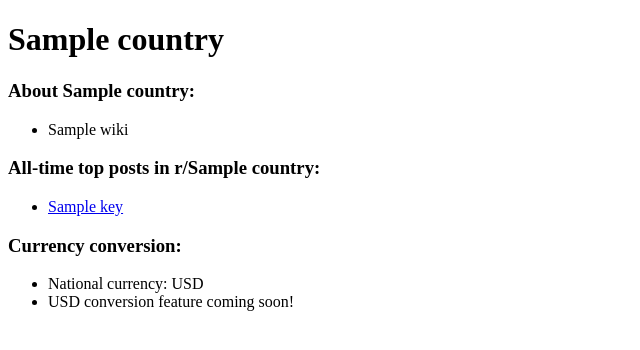
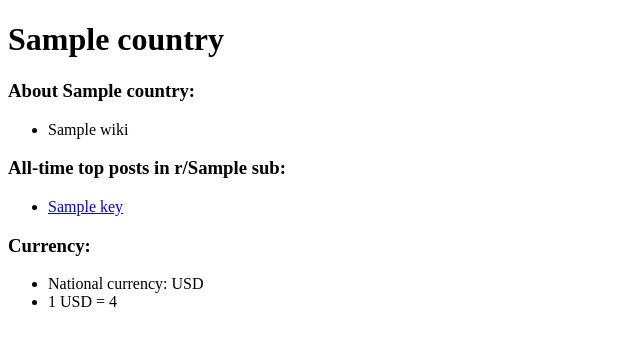
Before and after one commit to jonstod/euro-travel-guide, a Flask app: template templates/country.html in a window 1280 px wide. Shown: the top 350 px of the page, without its empty margins (0-640 px from the left). Run offline with Flask 2, Linux system fonts and the light colour scheme; the template is opened without the code that fills it: most values are stand-ins (such as "Sample title", 1, 10 or a date in 2020).

Commit message:
Content revision

```diff
--- a/templates/country.html
+++ b/templates/country.html
@@ -1,6 +1,7 @@
 <!DOCTYPE html>
 <html>
 <head>
+    <link rel="shortcut icon" href="{{ url_for('static', filename='favicon.ico') }}">
     <title>{{country}}</title>
     </head>
     <body>
@@ -9,17 +10,17 @@
         <h3>About {{country}}:</h3>
         <ul><li>{{wiki}}</li></ul>
 
-        <h3>All-time top posts in r/{{country}}:</h3>
+        <h3>All-time top posts in r/{{sub}}:</h3>
         <ul>
             {% for key, val in posts.items() %}
                 <li><a href="{{val}}">{{key}}</a></li>
             {% endfor %}
         </ul>
 
-        <h3>Currency conversion:</h3>
+        <h3>Currency:</h3>
         <ul>
             <li>National currency: {{currency}}</li>
-            <li>USD conversion feature coming soon!</li>
+            <li>1 {{currency}} = {{conv_rate}}</li>
         </ul>
     </body>
 </html>
--- a/templates/index.html
+++ b/templates/index.html
@@ -1,6 +1,7 @@
 <!DOCTYPE html>
 <html>
 <head>
+    <link rel="shortcut icon" href="{{ url_for('static', filename='favicon.ico') }}">
     <title>European Travel Guide - Home</title>
     </head>
     <body>
```
